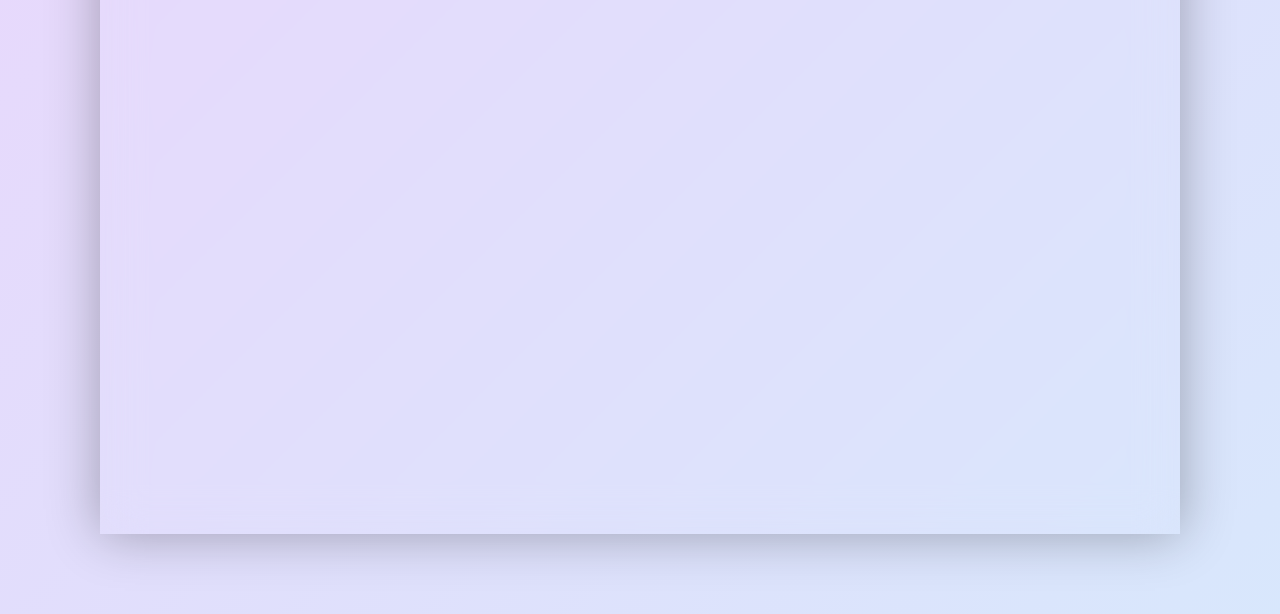
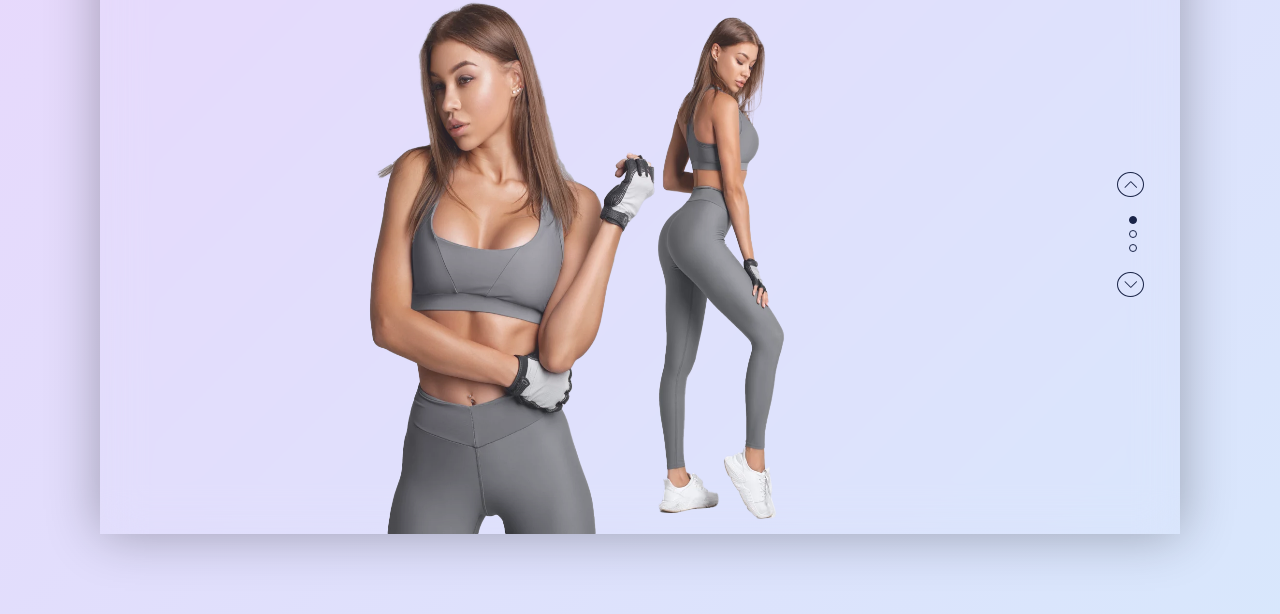
Before and after one commit to oscarmezaav/gym_landingpage, a plain HTML site: page index.html in a window 1280 px wide. Shown: the part 166-780 px from the top of the page. Drawn offline with nearby package versions, Linux system fonts and the light colour scheme.

Commit message:
Add Swiper

```diff
--- a/css/main.css
+++ b/css/main.css
@@ -174,3 +174,101 @@ header .logo {
 .nav li a:hover {
     color: #8d20fa;
 }
+
+/* Sliders */
+.swiper {
+    width: 100%;
+    height: 100vh;
+    transition: 0.5s;
+}
+
+.swiper .model-img {
+    position: absolute;
+    z-index: 10;
+    max-width: 70%;
+    height: 70%;
+    opacity: 0.85;
+    visibility: visible;
+    bottom: 100px;
+    left: 120px;
+    transition: ease-in-out 0.5s;
+    transform-origin: bottom;
+}
+
+.swiper.active {
+    opacity: 0;
+    visibility: hidden;
+}
+
+.swiper .control {
+    position: absolute;
+    right: 2%;
+    top: 50%;
+    transform: translateY(-50%);
+    height: 200px;
+    width: 50px;
+    z-index: 1000;
+}
+
+.swiper .swiper-button-prev {
+    position: absolute;
+    right: 50%;
+    top: 30%;
+    transform: rotateZ(90deg);
+    width: 25px;
+    height: 25px;
+}
+
+.swiper .swiper-button-next {
+    position: absolute;
+    right: 30%;
+    top: 80%;
+    transform: rotateZ(90deg);
+    width: 25px;
+    height: 25px;
+}
+
+.swiper .swiper-button-next::after,
+.swiper .swiper-button-prev::after {
+    font-size: 0.8em;
+    line-height: 0;
+    width: 25px;
+    height: 25px;
+    background: transparent;
+    border-radius: 50%;
+    transition: 0.5s;
+    color: var(--primary);
+    border: 1px solid var(--primary);
+    backdrop-filter: blur(10px);
+    display: flex;
+    justify-content: center;
+    align-items: center;
+}
+
+.swiper .swiper-button-next:hover,
+.swiper .swiper-button-prev:hover {
+    border-radius: 50%;
+    background: rgba(26, 36, 72, 0.1);
+    color: rgba(255, 255, 255, 0.8);
+}
+
+.swiper .swiper-pagination {
+    position: absolute;
+    right: 50%;
+    top: 50%;
+    transform: translate(50%, -50%);
+    z-index: 10;
+}
+
+.swiper .swiper-pagination .swiper-pagination-bullet {
+    width: 8px;
+    height: 8px;
+    background: transparent;
+    opacity: 1;
+    border: 1px solid var(--primary);
+    z-index: 10;
+}
+
+.swiper .swiper-pagination .swiper-pagination-bullet-active {
+    background: var(--primary);
+}
--- a/index.html
+++ b/index.html
@@ -1,18 +1,24 @@
 <!DOCTYPE html>
 <html lang="en">
   <head>
-    <meta charset="UTF-8">
-    <meta name="viewport" content="width=device-width, initial-scale=1.0">
-    <link rel="stylesheet" href="css/main.css">
+    <meta charset="UTF-8" />
+    <meta name="viewport" content="width=device-width, initial-scale=1.0" />
+    <link
+      rel="stylesheet"
+      href="https://cdn.jsdelivr.net/npm/swiper@11/swiper-bundle.min.css"
+    />
+    <link rel="stylesheet" href="css/main.css" />
     <title>Fitness Website Landing Page</title>
   </head>
   <body>
     <!-- Header Section -->
     <header>
-        <a href="#" class="menu" onclick="toggleNav()"><ion-icon name="apps-outline"></ion-icon></a>
+      <a href="#" class="menu" onclick="toggleNav()"
+        ><ion-icon name="apps-outline"></ion-icon
+      ></a>
       <a href="/" class="logo">logo</a>
       <div class="search">
-            <input type="text" placeholder="Search">
+        <input type="text" placeholder="Search" />
         <ion-icon name="search-outline"></ion-icon>
       </div>
     </header>
@@ -25,11 +31,44 @@
         <li><a href="#">workout</a></li>
         <li><a href="#">contact</a></li>
       </ul>
+
+      <!--Slider Section-->
+      <!-- Slider main container -->
+      <div class="swiper">
+        <!-- Additional required wrapper -->
+        <div class="swiper-wrapper">
+          <!-- Slides -->
+          <div class="swiper-slide">
+            <img src="./images/fitness-model-1.png" alt="" class="model-img" />
+          </div>
+          <div class="swiper-slide">
+            <img src="./images/fitness-model-2.png" alt="" class="model-img" />
+          </div>
+          <div class="swiper-slide">
+            <img src="./images/fitness-model-3.png" alt="" class="model-img" />
+          </div>
+        </div>
+        <div class="control">
+          <!-- If we need pagination -->
+          <div class="swiper-pagination"></div>
+
+          <!-- If we need navigation buttons -->
+          <div class="swiper-button-prev"></div>
+          <div class="swiper-button-next"></div>
+        </div>
+      </div>
     </div>
 
-
-     <script type="module" src="https://unpkg.com/ionicons@7.1.0/dist/ionicons/ionicons.esm.js"></script>
-     <script nomodule src="https://unpkg.com/ionicons@7.1.0/dist/ionicons/ionicons.js"></script>
+    <script
+      type="module"
+      src="https://unpkg.com/ionicons@7.1.0/dist/ionicons/ionicons.esm.js"
+    ></script>
+    <script
+      nomodule
+      src="https://unpkg.com/ionicons@7.1.0/dist/ionicons/ionicons.js"
+    ></script>
+    <script src="https://cdn.jsdelivr.net/npm/swiper@11/swiper-bundle.min.js"></script>
     <script src="./js/script.js"></script>
+    <script src="./js/swiper.js"></script>
   </body>
 </html>
--- /dev/null
+++ b/js/swiper.js
@@ -0,0 +1,16 @@
+const swiper = new Swiper('.swiper', {
+  // Optional parameters
+  direction: 'vertical',
+  loop: true,
+
+  // If we need pagination
+  pagination: {
+    el: '.swiper-pagination',
+  },
+
+  // Navigation arrows
+  navigation: {
+    nextEl: '.swiper-button-next',
+    prevEl: '.swiper-button-prev',
+  },
+});
```
Lines whose indentation alone changed are shown as unchanged.
